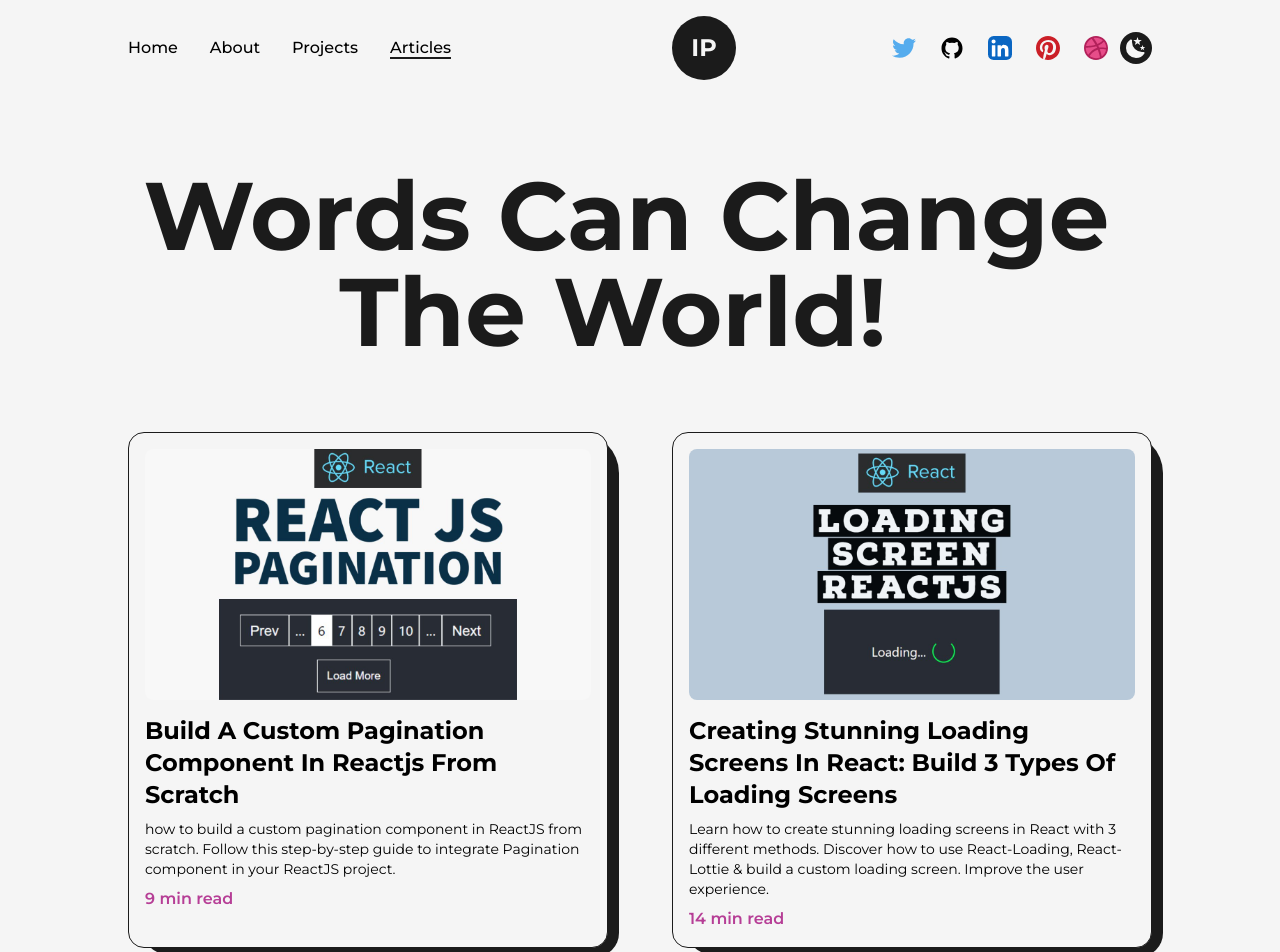
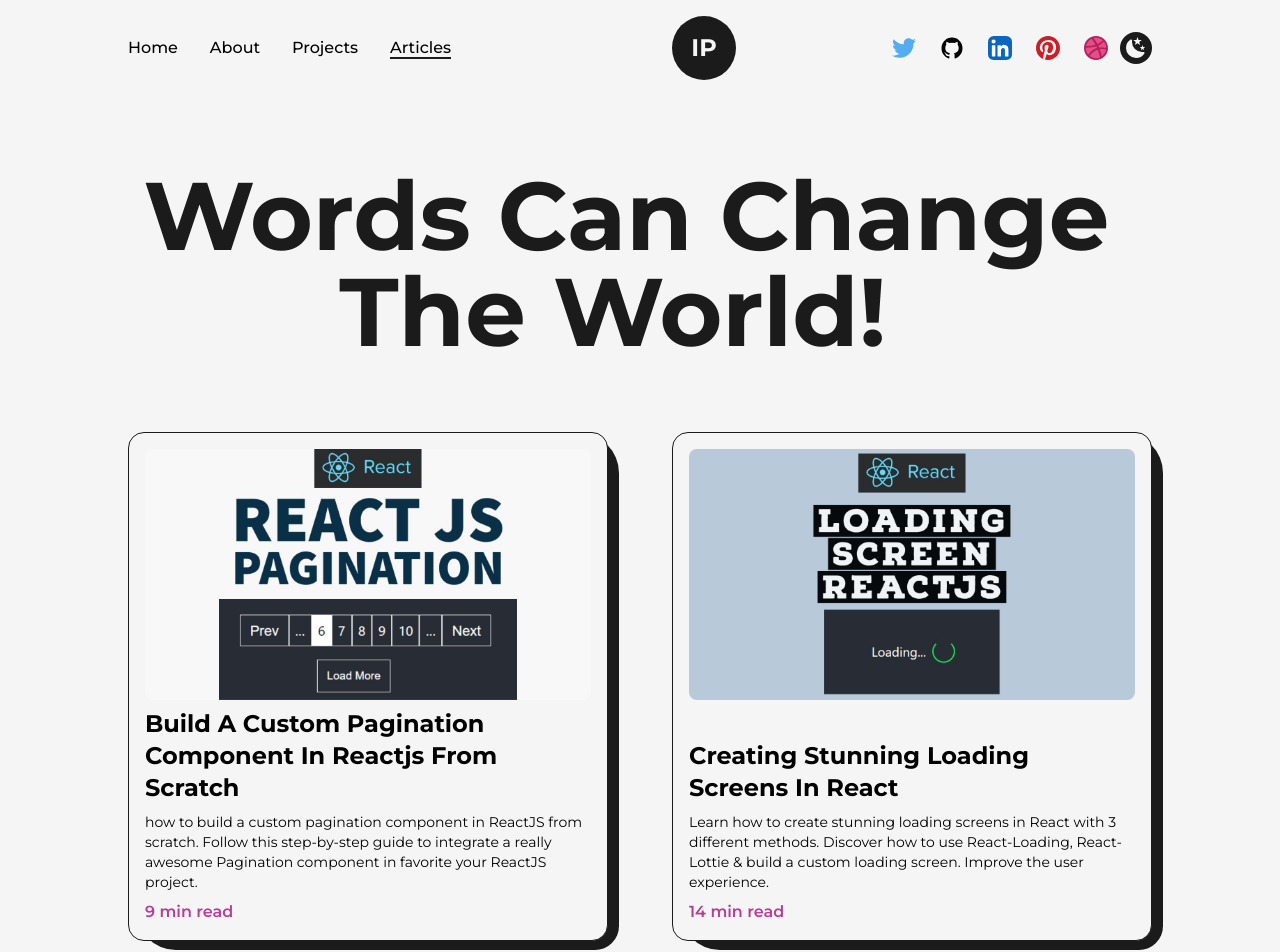
Before and after one commit to isaiahpere/flappy-porty, a Next.js app: page /articles in a window 1280 px wide. Shown: the top 952 px of the page. Built offline with nearby package versions, Linux system fonts and the light colour scheme.

Commit message:
create dark mode for articles

```diff
--- a/src/app/articles/page.jsx
+++ b/src/app/articles/page.jsx
@@ -62,20 +62,25 @@ const MovingImage = ({ title, image, link }) => {
 const Article = ({ image, title, date, link }) => {
   return (
     <motion.li
-      className="relative w-full p-4 py-6 my-4 rounded-xl flex items-center justify-between bg-light text-dark first:mt-0 border border-solid border-dark border-r-4 border-b-4"
+      className="
+        relative w-full p-4 py-6 my-4 rounded-xl flex items-center justify-between bg-light text-dark first:mt-0
+        border border-solid border-dark border-r-4 border-b-4 dark:border-light dark:bg-dark dark:text-light
+      "
       initial={{ y: 200 }}
       whileInView={{ y: 0, transition: { duration: 0.5, ease: "easeIn" } }}
       viewport={{ once: true }}
     >
       <MovingImage title={title} image={image} link={link} />
-      <span className="text-primary font-semibold pl-4">{date}</span>
+      <span className="text-primary dark:text-primaryDark font-semibold pl-4">
+        {date}
+      </span>
     </motion.li>
   );
 };
 
 const FeaturedArticle = ({ image, title, time, summary, link }) => {
   return (
-    <li className="col-span-1 w-full p-4 bg-light border border-solid border-dark rounded-2xl relative">
+    <li className="col-span-1 w-full p-4 bg-light border border-solid border-dark rounded-2xl relative dark:bg-dark dark:border-light flex flex-col items-center justify-between">
       <div className="absolute top-0 -right-3 -z-10 w-[101%] h-[102%] rounded-[2.5rem] bg-dark rounded-br-3xl" />
       <Link
         href={link}
@@ -96,7 +101,9 @@ const FeaturedArticle = ({ image, title, time, summary, link }) => {
           {title}
         </h2>
         <p className="text-sm mb-2">{summary}</p>
-        <span className="text-primary font-semibold">{time}</span>
+        <span className="text-primary font-semibold dark:text-primaryDark">
+          {time}
+        </span>
       </Link>
     </li>
   );
@@ -109,24 +116,24 @@ const Articles = () => {
         <title>Isaiah | Articles Page</title>
         <meta name="description" content="about page for Isaiah" />
       </Head>
-      <main className="w-full mb-16 flex flex-col items-center justify-center overflow-hidden">
+      <main className="w-full mb-16 flex flex-col items-center justify-center overflow-hidden dark:text-light">
         <Layout className="pt-16">
           <AnimatedText
             text="Words Can Change The World! "
             className="mb-16 text-8xl"
           />
-          <ul className="grid grid-cols-2 gap-16">
+          <ul className="grid grid-cols-2 gap-16 ">
             <FeaturedArticle
               title="Build A Custom Pagination Component In Reactjs From Scratch"
               summary="how to build a custom pagination component in ReactJS from scratch.
-                Follow this step-by-step guide to integrate Pagination component in
+                Follow this step-by-step guide to integrate a really awesome Pagination component in favorite
                 your ReactJS project."
               time="9 min read"
               link="/"
               image={paginationImage}
             />
             <FeaturedArticle
-              title="Creating Stunning Loading Screens In React: Build 3 Types Of Loading Screens"
+              title="Creating Stunning Loading Screens In React"
               summary="Learn how to create stunning loading screens in React with 3 different methods.
               Discover how to use React-Loading, React-Lottie & build a custom loading screen.
               Improve the user experience."
--- a/src/app/components/NavBar.jsx
+++ b/src/app/components/NavBar.jsx
@@ -83,7 +83,7 @@ const NavBar = () => {
         <motion.a
           href="https://pinterest.com"
           target="_blank"
-          className="w-6 mx-3"
+          className="w-6 mx-3 bg-light rounded-full"
           whileHover={{ y: -2 }}
           whileTap={{ scale: 0.9 }}
         >
```
